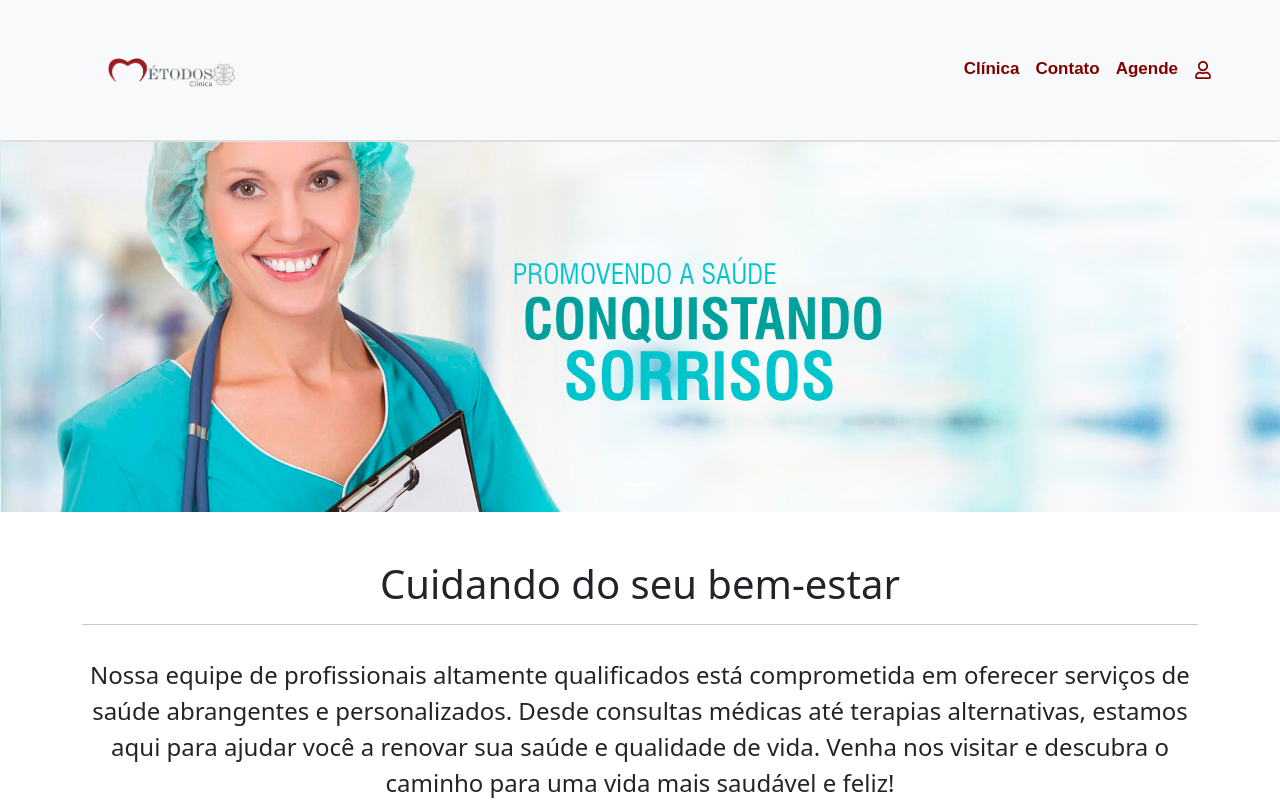
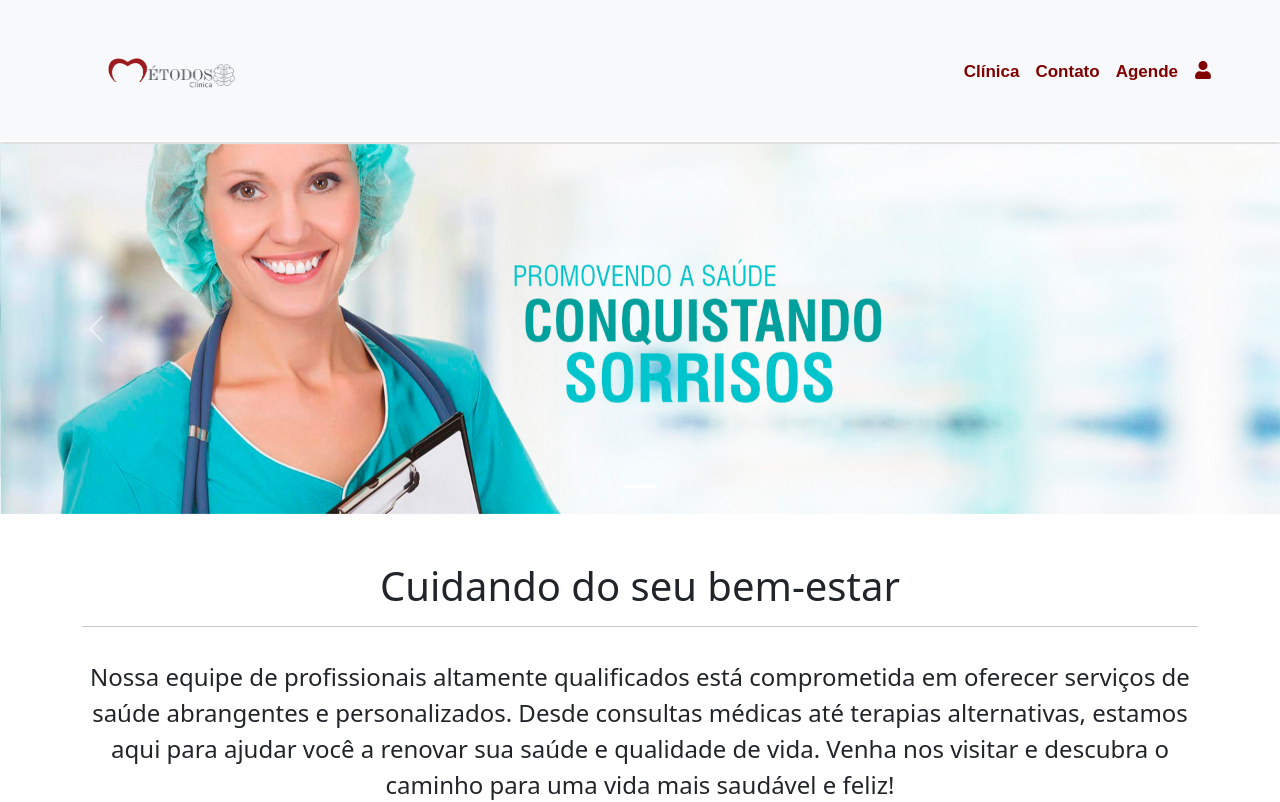
Before and after one commit to PedroOmeeti/clinica-metodos-principal, a React (Create React App) app: page / in a window 1280 px wide. Shown: the top 802 px of the page. Built offline with nearby package versions, Linux system fonts and the light colour scheme.

Commit message:
Correção do menu
Ajuste na posição das rotas e icone de login no menu

```diff
--- a/src/components/ModalLogin.js
+++ b/src/components/ModalLogin.js
@@ -1,6 +1,6 @@
 import React, { useState } from 'react';
 import { Modal, ModalHeader, ModalBody, ModalFooter, Row, Col } from 'reactstrap';
-import { FaRegUser } from "react-icons/fa";
+import { FaUser } from "react-icons/fa";
 import ItemForm from './ItemForm';
 import { FaUserAlt } from "react-icons/fa";
 
@@ -16,7 +16,7 @@ function ModalLogin(args) {
   return (
     <div>
       <a id='icone' className='nav-link text-white' color="danger" onClick={toggle}>
-        <bold ><FaRegUser color='#800100' /></bold>
+        <bold ><FaUser color='#800100' /></bold>
       </a>
       <Modal isOpen={modal} toggle={toggle} {...args}>
         <ModalHeader toggle={toggle} className='text-center'><FaUserAlt /> Login</ModalHeader>
--- a/src/components/NavA.components.css
+++ b/src/components/NavA.components.css
@@ -19,6 +19,7 @@
   -webkit-transition: -webkit-transform .5s ease;
   transition: transform .1s ease;
   width: 20%;
+  margin-top: 3px;
 
 }
 
```
